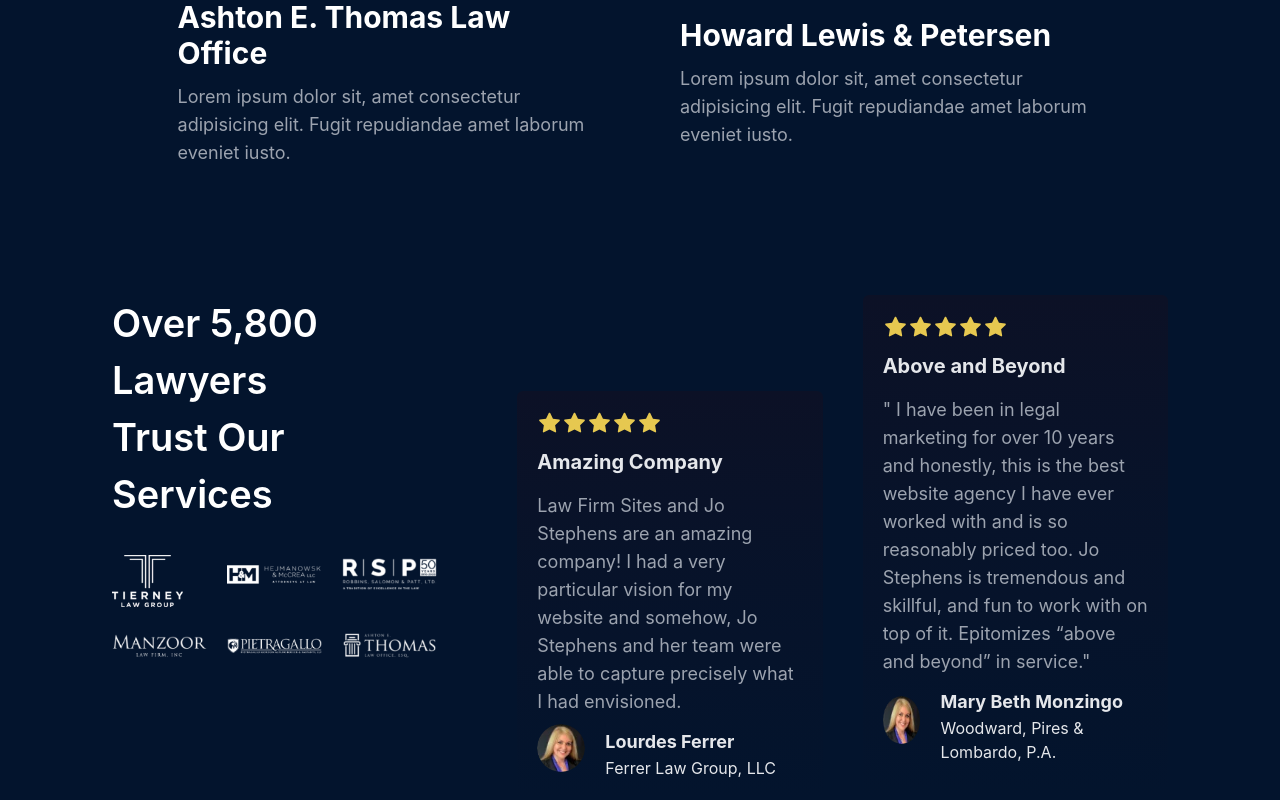
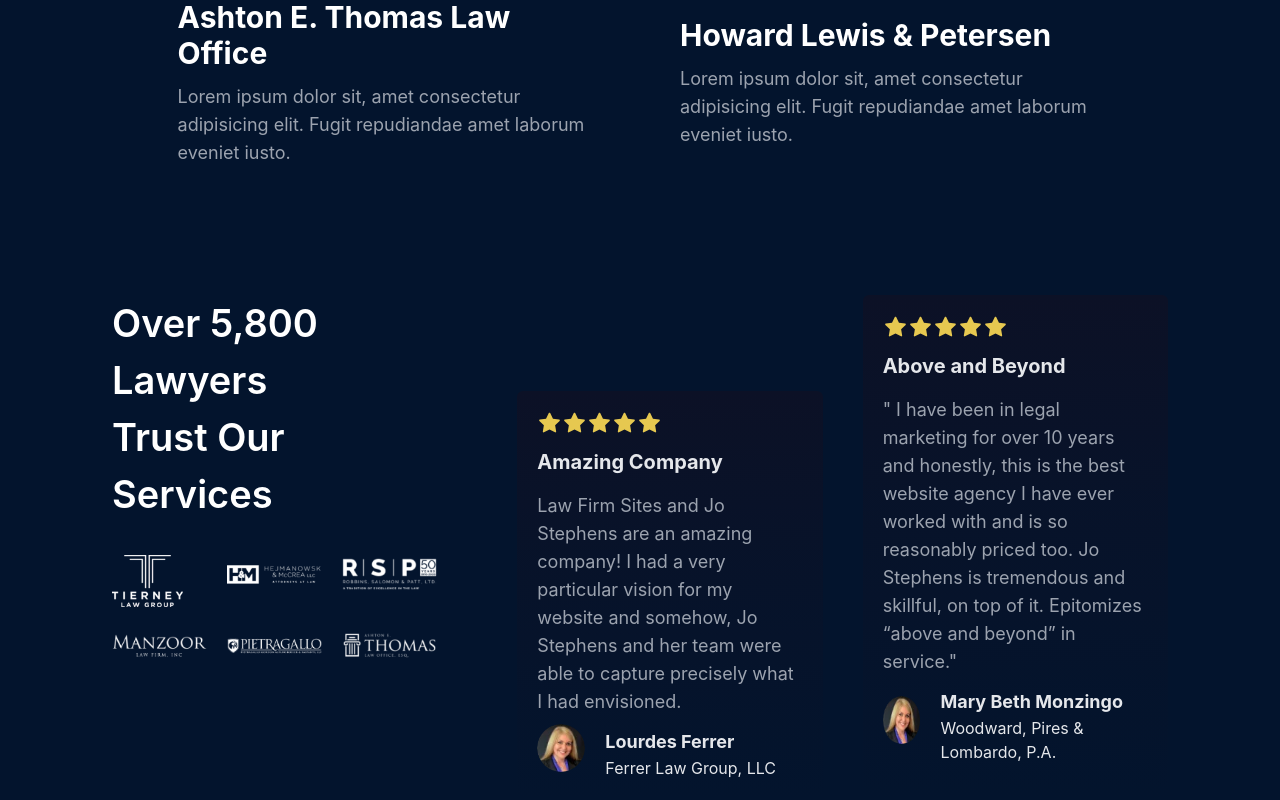
Before and after one commit to nayemk1999/legalexbox, a Next.js app: page / in a window 1280 px wide. Shown: the part 3805-4605 px from the top of the page. Built offline with nearby package versions, Linux system fonts and the light colour scheme.

Commit message:
code change for test

```diff
--- a/src/component/SeventhSection.js/SeventhSection.js
+++ b/src/component/SeventhSection.js/SeventhSection.js
@@ -45,7 +45,7 @@ const SeventhSection = () => {
                         <AiFillStar />
                     </div>
                     <h3 className='text-xl text-gray-200 font-bold pt-3'>Above and Beyond</h3>
-                    <p className='text-lg pt-4 text-gray-400'>" I have been in legal marketing for over 10 years and honestly, this is the best website agency I have ever worked with and is so reasonably priced too. Jo Stephens is tremendous and skillful, and fun to work with on top of it. Epitomizes “above and beyond” in service."</p>
+                    <p className='text-lg pt-4 text-gray-400'>" I have been in legal marketing for over 10 years and honestly, this is the best website agency I have ever worked with and is so reasonably priced too. Jo Stephens is tremendous and skillful, on top of it. Epitomizes “above and beyond” in service."</p>
                     <div className='flex items-center gap-5'>
                         <div>
                             <img class="inline-block h-12 w-12 rounded-full " src="img-client-lourdes.png.webp" alt="img-testimonial-woman-min.webp" />
```
